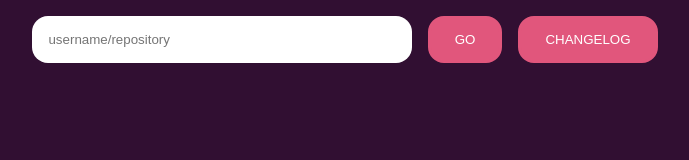
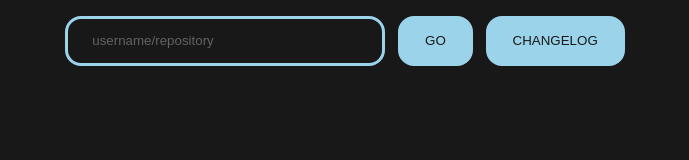
Before and after one commit to Bnyro/release-stats, a plain HTML site: page index.html in a window 1280 px wide. Shown: the whole page, without its empty margins (295-984 px from the left). Drawn offline with Linux system fonts and the light colour scheme.

Commit message:
color and design overhaul

```diff
--- a/style.css
+++ b/style.css
@@ -3,15 +3,16 @@
 }
 
 :root {
-  --base: #310f32;
-  --surface: #e1567c;
-  --text: #fff;
+  --base: #181818;
+  --accent: #9bd3eb;
+  --foreground: #eee;
   --radius: 1rem;
+  --border-width: 0.2rem;
 }
 
 html {
   background-color: var(--base);
-  color: var(--text);
+  color: var(--foreground);
   font-family: "Courier New", Courier, monospace;
 }
 
@@ -20,32 +21,39 @@ body {
 }
 
 input[type="text"] {
+  background: var(--base);
+  color: var(--accent);
   border-radius: var(--radius);
-  padding: 1rem;
-  border: none;
+  border: var(--border-width) solid var(--accent);
+  padding: 0.9rem 1.5rem;
   outline: none;
-  min-width: 30%;
+  min-width: 20rem;
+}
+
+input[type="text"]::placeholder {
+  opacity: 0.8;
 }
 
 input[type="submit"] {
   border-radius: var(--radius);
   cursor: pointer;
-  background: var(--surface);
-  border: 0.2rem solid var(--surface);
-  padding: 0.5rem 1.5rem;
-  color: var(--text);
+  background: var(--accent);
+  border: var(--border-width) solid var(--accent);
+  padding: 0 1.5rem;
+  line-height: 0.7rem;
+  color: var(--base);
   text-transform: uppercase;
   transition: 200ms all ease-in-out;
 }
 
 input[type="submit"]:hover {
   background-color: transparent;
-  color: var(--surface);
+  color: var(--accent);
 }
 
 a {
   text-decoration: none;
-  color: var(--surface);
+  color: var(--accent);
 }
 
 a:hover {
@@ -57,7 +65,7 @@ a:hover {
   flex-wrap: wrap;
   justify-content: center;
   margin: 1rem 0;
-  gap: 1rem;
+  gap: 0.8rem;
 }
 
 #total {
@@ -71,7 +79,7 @@ a:hover {
 
 #results > div {
   border-radius: var(--radius);
-  border: var(--text) 0.15rem solid;
+  border: var(--border-width) solid var(--accent);
   padding: 1rem 1.5rem;
   margin: 1rem 0;
   display: flex;
```
